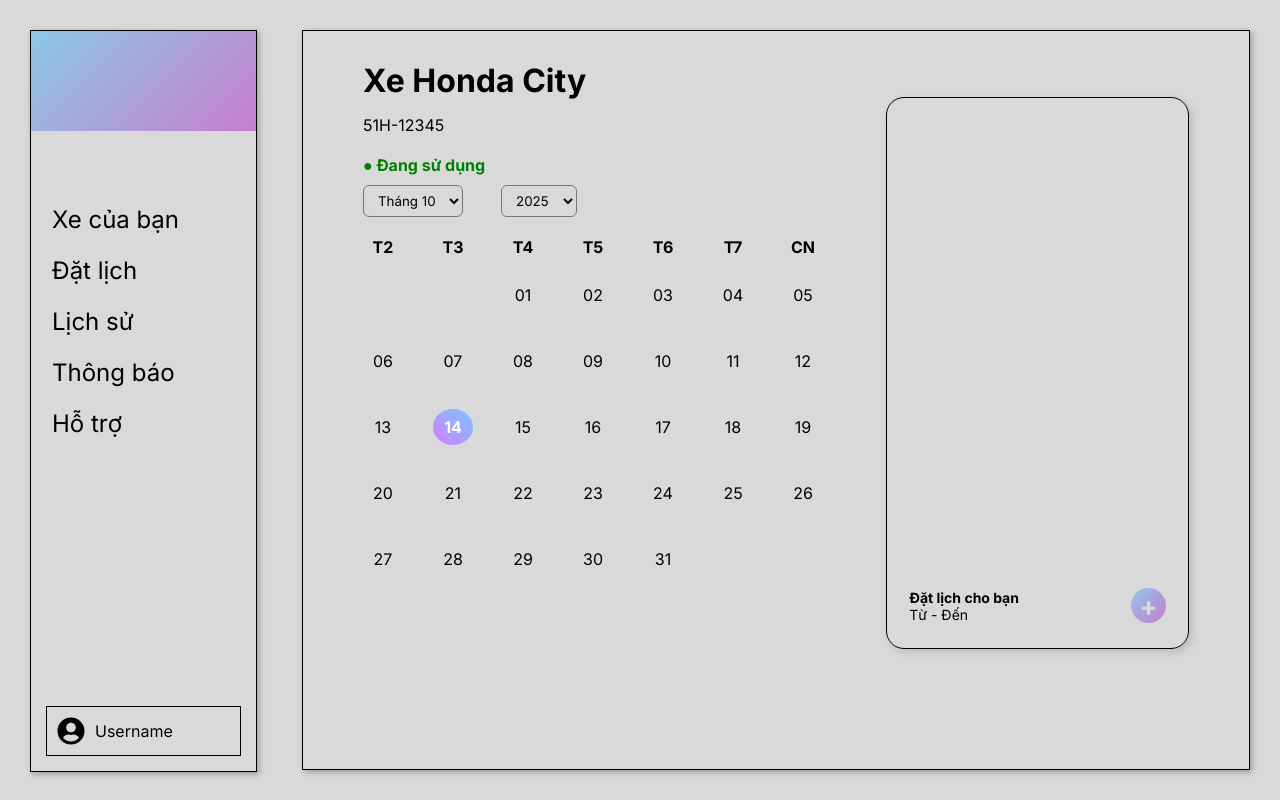
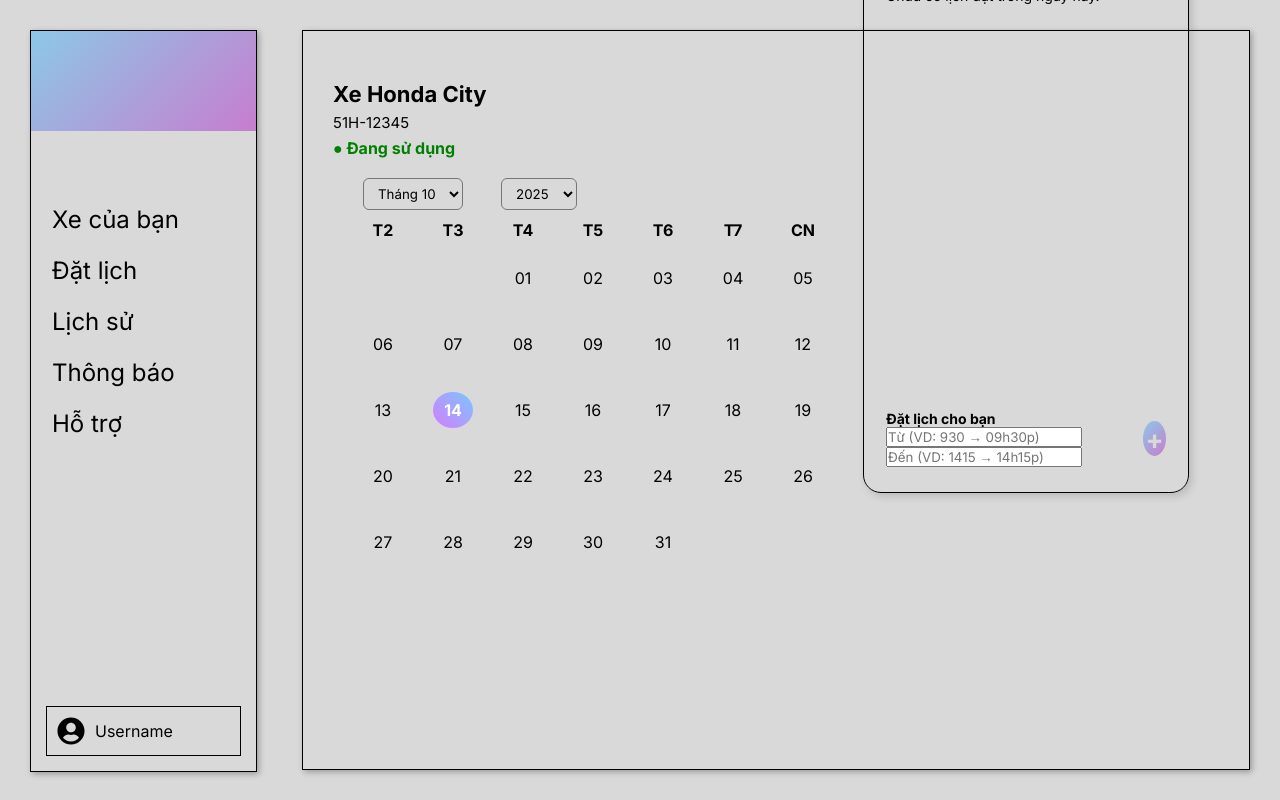
Before and after one commit to HaNguyenOnGit/SWP391_Topic6_SE1814_G8, a React (Vite) app in the folder src/front-end/App/: page /vehicle/1/schedule in a window 1280 px wide. Built offline with nearby package versions, Linux system fonts and the light colour scheme.

Commit message:
update time booking
edit function

```diff
--- a/src/front-end/App/src/pages/Booking.jsx
+++ b/src/front-end/App/src/pages/Booking.jsx
@@ -42,12 +42,21 @@
 
     const handleAddBooking = () => {
     if (!fromTime || !toTime) {
-            alert("Vui lòng chọn cả giờ bắt đầu và kết thúc!");
+        alert("Vui lòng nhập cả giờ bắt đầu và kết thúc!");
         return;
     }
 
-        const from = parseInt(fromTime.replace("h", ""), 10);
-        const to = parseInt(toTime.replace("h", ""), 10);
+    // --- Hàm chuyển "11h11p" → số phút ---
+    const parseTime = (str) => {
+        const match = str.match(/(\d{1,2})h?(\d{0,2})p?/);
+        if (!match) return NaN;
+        const h = parseInt(match[1] || "0", 10);
+        const m = parseInt(match[2] || "0", 10);
+        return h * 60 + m;
+    };
+
+    const from = parseTime(fromTime);
+    const to = parseTime(toTime);
 
     if (isNaN(from) || isNaN(to)) {
         alert("Giờ không hợp lệ!");
@@ -66,10 +75,9 @@
     ];
 
     const overlap = allBookings.some((b) => {
-            const bFrom = parseInt(b.from.replace("h", ""), 10);
-            const bTo = parseInt(b.to.replace("h", ""), 10);
-            // kiểm tra khoảng thời gian giao nhau
-            return !(to <= bFrom || from >= bTo);
+        const bFrom = parseTime(b.from);
+        const bTo = parseTime(b.to);
+        return !(to <= bFrom || from >= bTo); // có giao nhau
     });
 
     if (overlap) {
@@ -88,6 +96,7 @@
     setToTime("");
     alert("Đặt lịch thành công!");
 };
+
 
 
     const handleDeleteBooking = (id) => {
@@ -121,23 +130,30 @@
         <Navbar username="Username" />
 
         <div className="main-content">
-                <div style={{ marginLeft: "30px" }}>
+            <div className="calendar-wrapper">
+                {/* --- CỘT TRÁI: Thông tin xe + Lịch --- */}
+                <div className="left-section">
+                    {/* --- Thông tin xe --- */}
+                    <div className="vehicle-header">
                         <h1>{vehicle.name}</h1>
                         <p>{vehicle.plate}</p>
-                    <br />
-                    <div>
-                        <span style={{ color: getStatusColor(vehicle.status), fontWeight: "bold" }}>
+                        <span
+                            style={{
+                                color: getStatusColor(vehicle.status),
+                                fontWeight: "bold",
+                            }}
+                        >
                             ● {vehicle.status}
                         </span>
                     </div>
-                </div>
 
-
-                {/* --- Bộ lọc tháng năm --- */}
+                    {/* --- Bộ lọc tháng/năm --- */}
                     <div className="select-row">
                         <select
                             value={selectedMonth}
-                        onChange={(e) => setSelectedMonth(parseInt(e.target.value))}
+                            onChange={(e) =>
+                                setSelectedMonth(parseInt(e.target.value))
+                            }
                         >
                             {[...Array(12)].map((_, i) => (
                                 <option key={i + 1} value={i + 1}>
@@ -148,7 +164,9 @@
 
                         <select
                             value={selectedYear}
-                        onChange={(e) => setSelectedYear(parseInt(e.target.value))}
+                            onChange={(e) =>
+                                setSelectedYear(parseInt(e.target.value))
+                            }
                         >
                             {[2024, 2025, 2026].map((y) => (
                                 <option key={y} value={y}>
@@ -158,27 +176,37 @@
                         </select>
                     </div>
 
-                {/* --- Bọc lịch và khung đặt lịch thành 2 cột --- */}
-                <div className="calendar-wrapper">
-
-                    {/* --- Khu vực Lịch (Cột trái) --- */}
+                    {/* --- Lịch --- */}
                     <div className="calendar-section">
                         <div className="calendar-header">
-                            {["T2", "T3", "T4", "T5", "T6", "T7", "CN"].map((d, i) => (
+                            {["T2", "T3", "T4", "T5", "T6", "T7", "CN"].map(
+                                (d, i) => (
                                     <div key={i}>{d}</div>
-                            ))}
+                                )
+                            )}
                         </div>
 
                         <div className="calendar-grid">
-                            {Array.from({ length: getStartOffset() }).map((_, i) => (
+                            {Array.from({ length: getStartOffset() }).map(
+                                (_, i) => (
                                     <div key={`empty-${i}`} />
-                            ))}
+                                )
+                            )}
                             {Array.from(
-                                { length: daysInMonth(selectedMonth, selectedYear) },
+                                {
+                                    length: daysInMonth(
+                                        selectedMonth,
+                                        selectedYear
+                                    ),
+                                },
                                 (_, i) => (
                                     <div
                                         key={i + 1}
-                                        className={`day ${selectedDay === i + 1 ? "active" : ""}`}
+                                        className={`day ${
+                                            selectedDay === i + 1
+                                                ? "active"
+                                                : ""
+                                        }`}
                                         onClick={() => setSelectedDay(i + 1)}
                                     >
                                         {String(i + 1).padStart(2, "0")}
@@ -187,75 +215,97 @@
                             )}
                         </div>
                     </div>
+                </div>
 
-                    {/* --- Cột phải: danh sách + đặt lịch --- */}
+                {/* --- CỘT PHẢI: Danh sách & Đặt lịch --- */}
                 <div className="booking-right">
-
                     {/* --- Danh sách lịch (fake data + bạn đặt) --- */}
                     <div className="booking-list">
-                            {currentBookings.map((b) => (
+                        {currentBookings.length === 0 ? (
+                            <div className="empty-booking">
+                                Chưa có lịch đặt trong ngày này.
+                            </div>
+                        ) : (
+                            currentBookings.map((b) => (
                                 <div key={b.id} className="booking-item">
                                     <span>
                                         <b>{b.user}</b> {b.from} - {b.to}
                                     </span>
                                     {b.user === "Bạn" && (
-                                        <button onClick={() => handleDeleteBooking(b.id)}>✕</button>
+                                        <button
+                                            onClick={() =>
+                                                handleDeleteBooking(b.id)
+                                            }
+                                        >
+                                            ✕
+                                        </button>
                                     )}
                                 </div>
-                            ))}
+                            ))
+                        )}
                     </div>
 
                     {/* --- Thanh “Đặt lịch cho bạn” --- */}
                     <div className="booking-bar">
                         <div className="info">
                             <b>Đặt lịch cho bạn</b>
-                                <div>Từ - Đến</div>
+                            <div className="time-inputs">
+                                <input
+                                    type="text"
+                                    placeholder="Từ (VD: 930 → 09h30p)"
+                                    value={fromTime}
+                                    onChange={(e) => {
+                                        let val = e.target.value.replace(
+                                            /\D/g,
+                                            ""
+                                        );
+                                        if (val.length > 4)
+                                            val = val.slice(0, 4);
+
+                                        let formatted = val;
+                                        if (val.length >= 3) {
+                                            formatted = `${val.slice(
+                                                0,
+                                                2
+                                            )}h${val.slice(2)}p`;
+                                        } else if (val.length >= 1) {
+                                            formatted = `${val.slice(0, 2)}h`;
+                                        }
+                                        setFromTime(formatted);
+                                    }}
+                                />
+
+                                <input
+                                    type="text"
+                                    placeholder="Đến (VD: 1415 → 14h15p)"
+                                    value={toTime}
+                                    onChange={(e) => {
+                                        let val = e.target.value.replace(
+                                            /\D/g,
+                                            ""
+                                        );
+                                        if (val.length > 4)
+                                            val = val.slice(0, 4);
+
+                                        let formatted = val;
+                                        if (val.length >= 3) {
+                                            formatted = `${val.slice(
+                                                0,
+                                                2
+                                            )}h${val.slice(2)}p`;
+                                        } else if (val.length >= 1) {
+                                            formatted = `${val.slice(0, 2)}h`;
+                                        }
+                                        setToTime(formatted);
+                                    }}
+                                />
+                            </div>
                         </div>
 
-                            <button
-                                className="addBtn"
-                                onClick={() => setShowBooking(!showBooking)}
-                            >
-                                {showBooking ? "−" : "+"}
+                        <button className="addBtn" onClick={handleAddBooking}>
+                            +
                         </button>
                     </div>
-
-                        {/* --- Form đặt lịch --- */}
-                        {showBooking && (
-                            <div className="booking-form">
-                                <label>
-                                    Từ:
-                                    <select
-                                        value={fromTime}
-                                        onChange={(e) => setFromTime(e.target.value)}
-                                    >
-                                        <option value="">-- Chọn giờ --</option>
-                                        {[...Array(24)].map((_, i) => (
-                                            <option key={i} value={`${String(i).padStart(2, "0")}h`}>
-                                                {String(i).padStart(2, "0")}h
-                                            </option>
-                                        ))}
-                                    </select>
-                                </label>
-
-                                <label>
-                                    Đến:
-                                    <select
-                                        value={toTime}
-                                        onChange={(e) => setToTime(e.target.value)}
-                                    >
-                                        <option value="">-- Chọn giờ --</option>
-                                        {[...Array(24)].map((_, i) => (
-                                            <option key={i} value={`${String(i).padStart(2, "0")}h`}>
-                                                {String(i).padStart(2, "0")}h
-                                            </option>
-                                        ))}
-                                    </select>
-                                </label>
-
-                                <button onClick={handleAddBooking}>Lưu lịch</button>
-                            </div>
-                        )}
                 </div>
             </div>
         </div>
```
Lines whose indentation alone changed are shown as unchanged.
